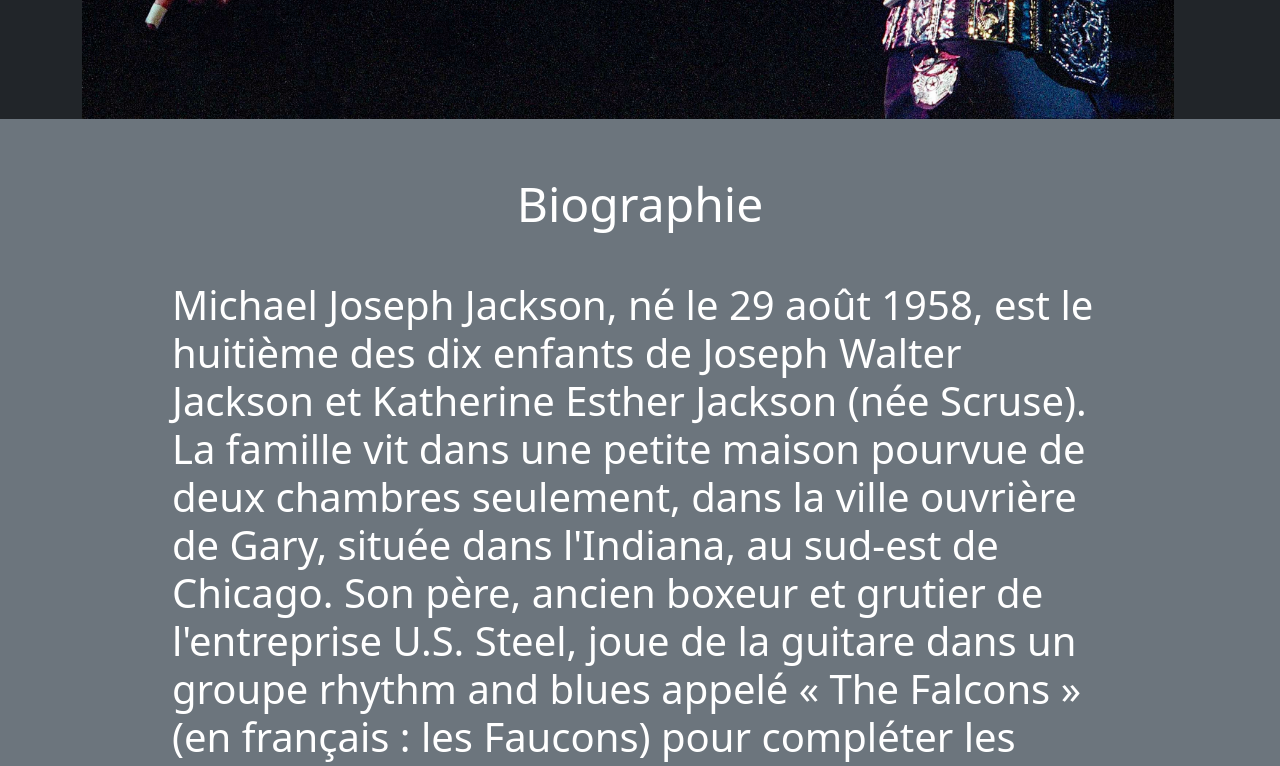
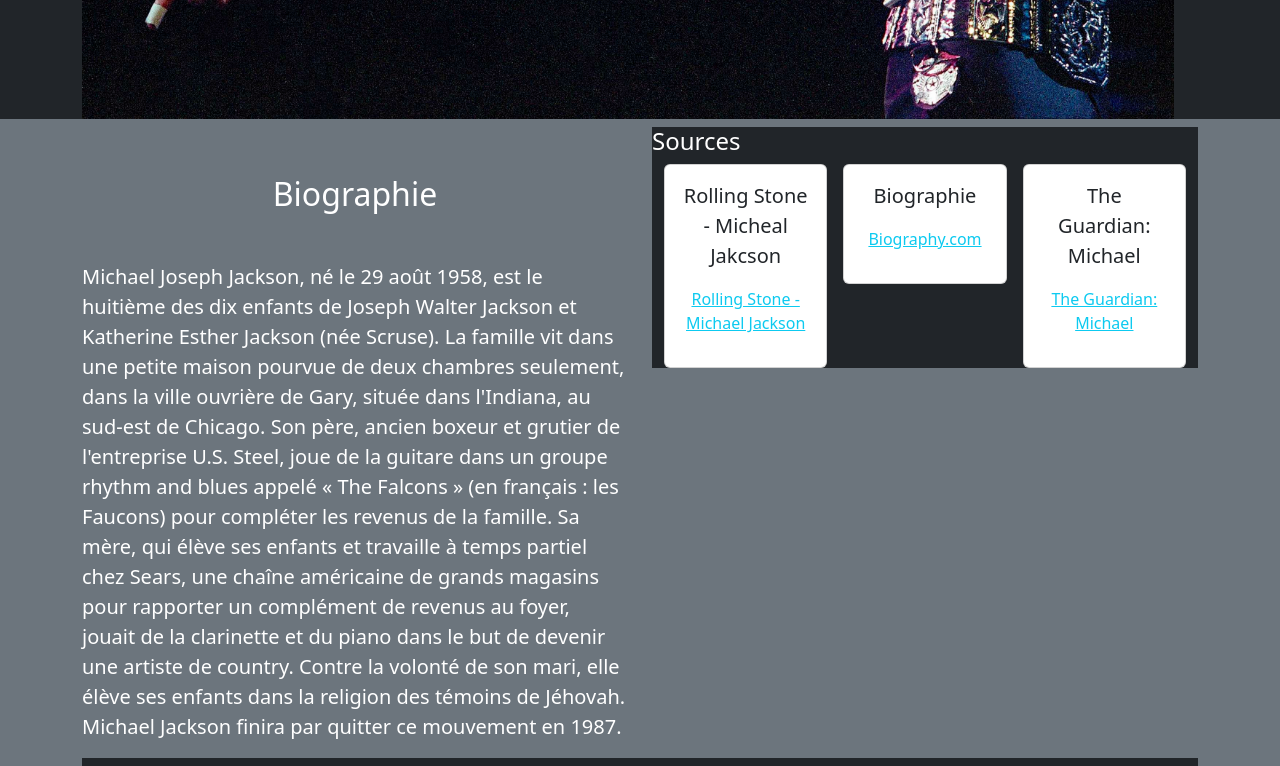
Before and after one commit to jaydenF08/Ferdinand_Jayden_TP1, a website: page index.html in a window 1280 px wide. Shown: the part 880-1646 px from the top of the page. Drawn offline with nearby package versions, Linux system fonts and the light colour scheme.

Commit message:
espacement

```diff
--- a/index.html
+++ b/index.html
@@ -44,22 +44,90 @@
       </div>
     </div>
 
-    <div class="container text-white display-6 h5 col-9">
-      <div class="row d-flex align-items-center"></div>
-      <div class="display-5 d-flex justify-content-center my-5">Biographie</div>
-      Michael Joseph Jackson, né le 29 août 1958, est le huitième des dix
-      enfants de Joseph Walter Jackson et Katherine Esther Jackson (née Scruse).
-      La famille vit dans une petite maison pourvue de deux chambres seulement,
-      dans la ville ouvrière de Gary, située dans l'Indiana, au sud-est de
-      Chicago. Son père, ancien boxeur et grutier de l'entreprise U.S. Steel,
-      joue de la guitare dans un groupe rhythm and blues appelé « The Falcons »
-      (en français : les Faucons) pour compléter les revenus de la famille. Sa
-      mère, qui élève ses enfants et travaille à temps partiel chez Sears, une
-      chaîne américaine de grands magasins pour rapporter un complément de
-      revenus au foyer, jouait de la clarinette et du piano dans le but de
-      devenir une artiste de country. Contre la volonté de son mari, elle élève
-      ses enfants dans la religion des témoins de Jéhovah. Michael Jackson
-      finira par quitter ce mouvement en 1987.
+    <div class="container text-white">
+      <div class="row">
+        <div class="col">
+          <h2 class=" d-flex justify-content-center my-5">Biographie</h2>
+          <p class="lead">
+            Michael Joseph Jackson, né le 29 août 1958, est le huitième des dix
+            enfants de Joseph Walter Jackson et Katherine Esther Jackson (née
+            Scruse). La famille vit dans une petite maison pourvue de deux
+            chambres seulement, dans la ville ouvrière de Gary, située dans
+            l'Indiana, au sud-est de Chicago. Son père, ancien boxeur et grutier
+            de l'entreprise U.S. Steel, joue de la guitare dans un groupe rhythm
+            and blues appelé « The Falcons » (en français : les Faucons) pour
+            compléter les revenus de la famille. Sa mère, qui élève ses enfants
+            et travaille à temps partiel chez Sears, une chaîne américaine de
+            grands magasins pour rapporter un complément de revenus au foyer,
+            jouait de la clarinette et du piano dans le but de devenir une
+            artiste de country. Contre la volonté de son mari, elle élève ses
+            enfants dans la religion des témoins de Jéhovah. Michael Jackson
+            finira par quitter ce mouvement en 1987.
+          </p>
+        </div>
+        <div class="col">
+          <div class="bg-dark">
+            <h4>Sources</h4>
+            <div class="container">
+              <div class="row g-3 text-center">
+                <div class="col-md-4">
+                  <div class="card">
+                    <div class="card-body">
+                      <i
+                        class="bi bi-chat-square-quote text-primary display-3"
+                      ></i>
+                      <blockquote class="">
+                        <p class="lead">Rolling Stone - Micheal Jakcson</p>
+                        <a
+                          href="https://www.rollingstone.com/music/music-lists/best-michael-jackson-songs-126462/"
+                          class="text-info"
+                          >Rolling Stone - Michael Jackson</a
+                        >
+                      </blockquote>
+                    </div>
+                  </div>
+                </div>
+                <div class="col-md-4">
+                  <div class="card">
+                    <div class="card-body">
+                      <i
+                        class="bi bi-chat-square-quote display-3 text-danger"
+                      ></i>
+                      <blockquote class="">
+                        <p class="lead">Biographie</p>
+                        <a
+                          href="https://www.biography.com/musicians/michael-jackson"
+                          class="text-info"
+                          >Biography.com</a
+                        >
+                      </blockquote>
+                    </div>
+                  </div>
+                </div>
+                <div class="col-md-4">
+                  <div class="card">
+                    <div class="card-body">
+                      <i
+                        class="bi bi-chat-square-quote display-3 text-success"
+                      ></i>
+                      <blockquote class="">
+                        <p class="lead">The Guardian: Michael</p>
+                        <a
+                          href="https://www.theguardian.com/music/michaeljackson"
+                          class="text-info"
+                          >The Guardian: Michael</a
+                        >
+                      </blockquote>
+                    </div>
+                  </div>
+                </div>
+              </div>
+            </div>
+          </div>
+        </div>
+      </div>
+
+
       <!-- Carousel avec fond noir pleine largeur -->
       <div class="bg-dark text-white py-5">
         <!-- Pas de container ici, pour permettre au fond de s'étendre à 100% -->
@@ -158,58 +226,6 @@
           La réponse varie selon les sensibilités et les générations.
         </p>
       </div>
-
-      <h4>Sources</h4>
-
-      <div class="container">
-        <div class="row g-3 text-center">
-          <div class="col-md-4">
-            <div class="card">
-              <div class="card-body">
-                <i class="bi bi-chat-square-quote text-primary display-3"></i>
-                <blockquote class="">
-                  <p class="lead">Rolling Stone - Micheal Jakcson</p>
-                  <a
-                    href="https://www.rollingstone.com/music/music-lists/best-michael-jackson-songs-126462/"
-                    class="text-info"
-                    >Rolling Stone - Michael Jackson</a
-                  >
-                </blockquote>
-              </div>
-            </div>
-          </div>
-          <div class="col-md-4">
-            <div class="card">
-              <div class="card-body">
-                <i class="bi bi-chat-square-quote display-3 text-danger"></i>
-                <blockquote class="">
-                  <p class="lead">Biographie</p>
-                  <a
-                    href="https://www.biography.com/musicians/michael-jackson"
-                    class="text-info"
-                    >Biography.com</a
-                  >
-                </blockquote>
-              </div>
-            </div>
-          </div>
-          <div class="col-md-4">
-            <div class="card">
-              <div class="card-body">
-                <i class="bi bi-chat-square-quote display-3 text-success"></i>
-                <blockquote class="">
-                  <p class="lead">The Guardian: Michael</p>
-                  <a
-                    href="https://www.theguardian.com/music/michaeljackson"
-                    class="text-info"
-                    >The Guardian: Michael</a
-                  >
-                </blockquote>
-              </div>
-            </div>
-          </div>
-        </div>
-      </div>
     </div>
   </body>
 </html>
```
